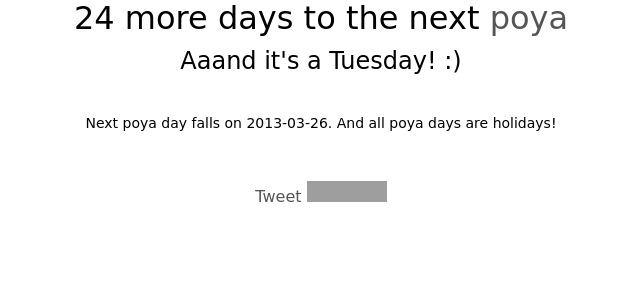
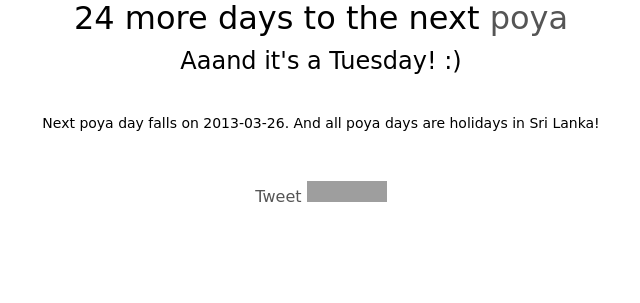
Before and after one commit to thameera/poya, a Django app: page / in a window 1280 px wide. Shown: the part 226-529 px from the top of the page, without its empty margins (319-959 px from the left). Run offline with Django 3.2, Linux system fonts and the light colour scheme; some libraries are stand-ins or nearby versions; some web fonts are replaced; grey boxes are pictures that could not be loaded.

Commit message:
Minor fixes
Removed assertion in views.py
Added 'in Sri Lanka' in index.html to remove confusion

Signed-off-by: Thameera Senanayaka <thameera123@gmail.com>

```diff
--- a/templates/index.html
+++ b/templates/index.html
@@ -11,7 +11,7 @@
             it's a {{ weekday }}{% if happy %}!{% endif %}
             {{ emoticon }}
         </div>
-        <div class="row3">Next poya day falls on {{ date }}. And all poya days are holidays!</div>
+        <div class="row3">Next poya day falls on {{ date }}. And all poya days are holidays in Sri Lanka!</div>
 
         <div class="share">
             <a href="https://twitter.com/share" class="twitter-share-button" data-text="{{ days }} more day{{ daysuffix }} to the next poya, {% if happy %}aaand {% else %}but {% endif %}it's a {{ weekday }}{% if happy %}!{% endif %} {{ emoticon }}" data-size="small" data-related="thameera" data-hashtags="lka" data-dnt="true">Tweet</a>
--- a/views.py
+++ b/views.py
@@ -40,6 +40,5 @@ def getnextpoya(today):
             if dt > today:
                 return dt
     except:
-        assert False
         return None
     return None
```
